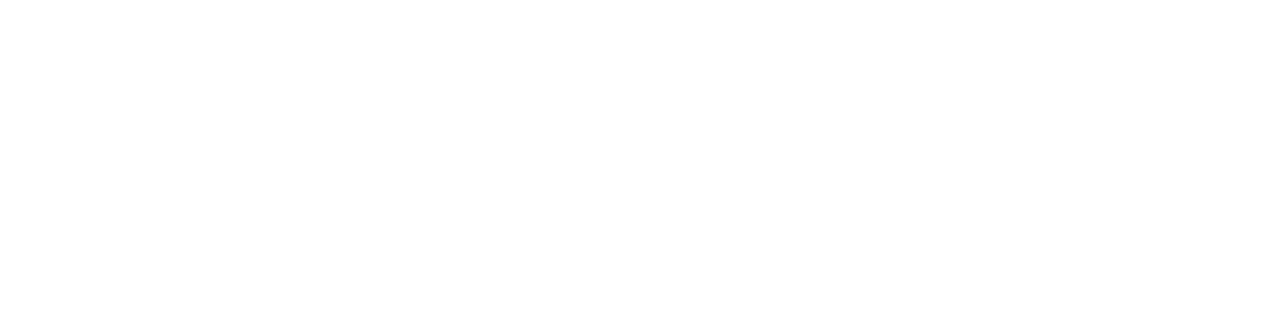
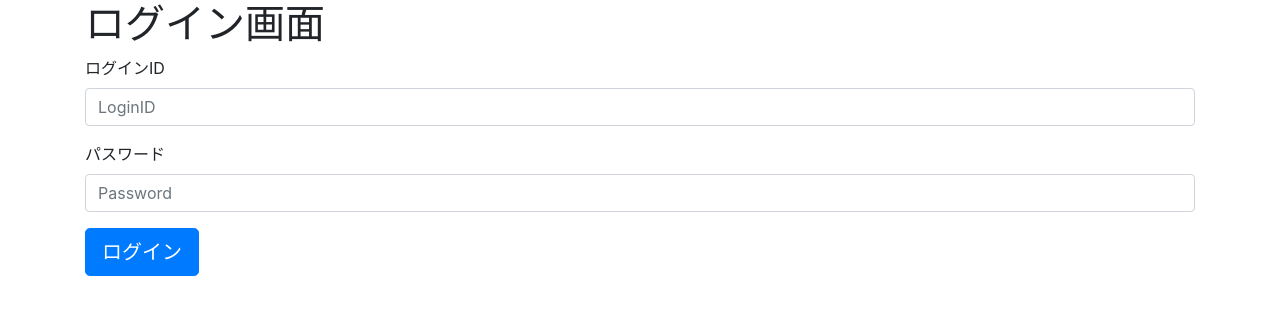
Before and after one commit to homahi/git-practice, a plain HTML site: page src/login.html in a window 1280 px wide. Drawn offline with nearby package versions, Linux system fonts and the light colour scheme.

Commit message:
フォームの追加、Bootstrapを導入

```diff
--- a/src/login.html
+++ b/src/login.html
@@ -4,9 +4,31 @@
   <meta charset="UTF-8">
   <meta name="viewport" content="width=device-width, initial-scale=1.0">
   <meta http-equiv="X-UA-Compatible" content="ie=edge">
+<!-- BootstrapのCSS読み込み -->
+<link rel="stylesheet" href="https://maxcdn.bootstrapcdn.com/bootstrap/4.0.0/css/bootstrap.min.css" integrity="sha384-Gn5384xqQ1aoWXA+058RXPxPg6fy4IWvTNh0E263XmFcJlSAwiGgFAW/dAiS6JXm" crossorigin="anonymous">
   <title>ログイン画面</title>
 </head>
 <body>
+    <div class="container">
+    <form>
+      <h1>ログイン画面</h1>
+        <div class="form-group">
+          <label for="exampleInputLogin">ログインID</label>
+          <input type="text" size="30" maxlength="30" class="form-control" id="exampleInputLogin" placeholder="LoginID">
+        </div>
+         <div class="form-group">
+            <label for="exampleInputLogin">パスワード</label>
+            <input type="text"size="30" maxlength="30" class="form-control" id="exampleInputLogin" placeholder="Password">
+          </div>
+    </form>
+  <p>
+    <button type="button" class="btn btn-primary btn-lg">ログイン</button>
+  </p>
+</div>
+</body>
 
-</body>
+<!-- BootstrapのJS読み込み -->
+<script src="https://code.jquery.com/jquery-3.2.1.slim.min.js" integrity="sha384-KJ3o2DKtIkvYIK3UENzmM7KCkRr/rE9/Qpg6aAZGJwFDMVNA/GpGFF93hXpG5KkN" crossorigin="anonymous"></script>
+<script src="https://cdnjs.cloudflare.com/ajax/libs/popper.js/1.12.9/umd/popper.min.js" integrity="sha384-ApNbgh9B+Y1QKtv3Rn7W3mgPxhU9K/ScQsAP7hUibX39j7fakFPskvXusvfa0b4Q" crossorigin="anonymous"></script>
+<script src="https://maxcdn.bootstrapcdn.com/bootstrap/4.0.0/js/bootstrap.min.js" integrity="sha384-JZR6Spejh4U02d8jOt6vLEHfe/JQGiRRSQQxSfFWpi1MquVdAyjUar5+76PVCmYl" crossorigin="anonymous"></script>
 </html>
```
